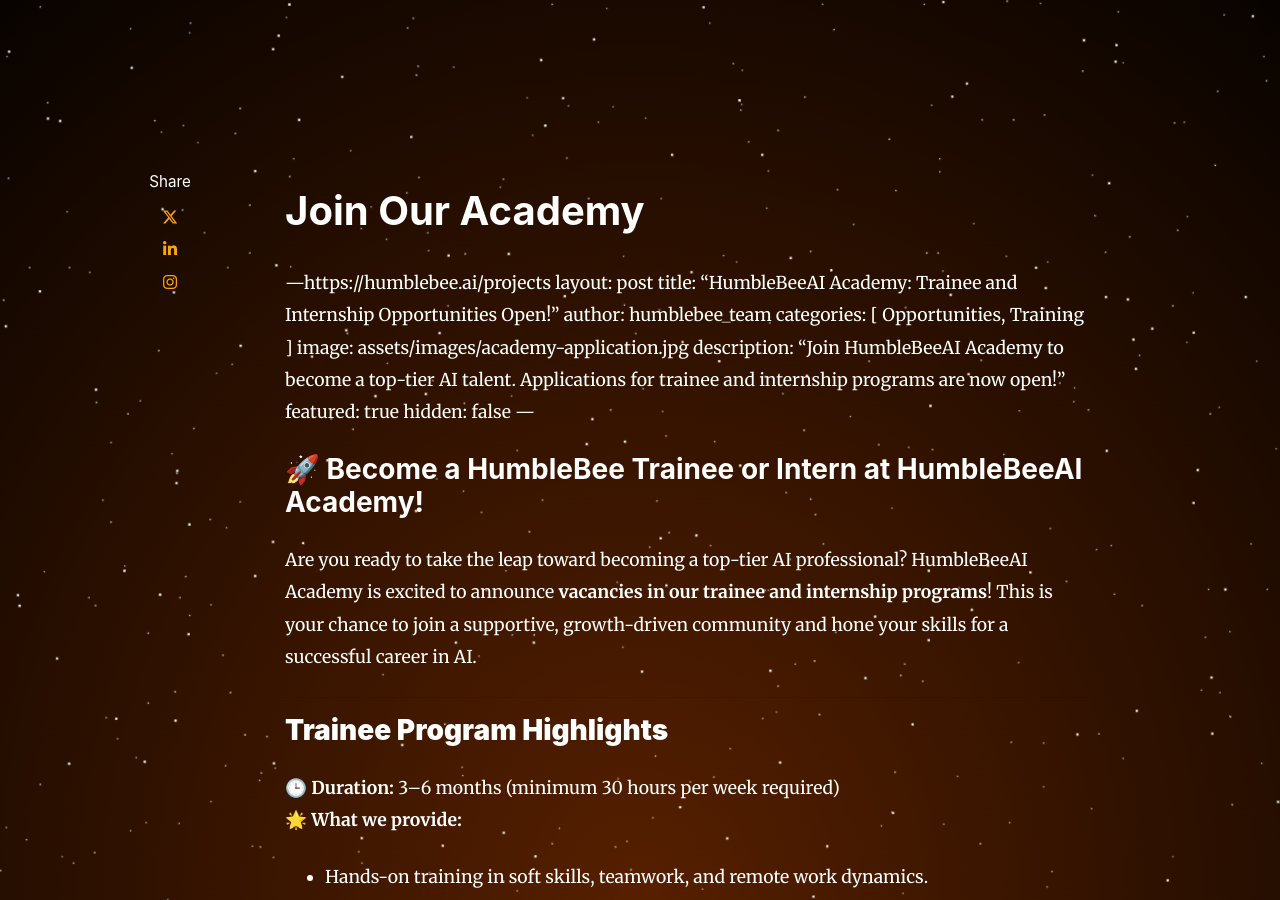
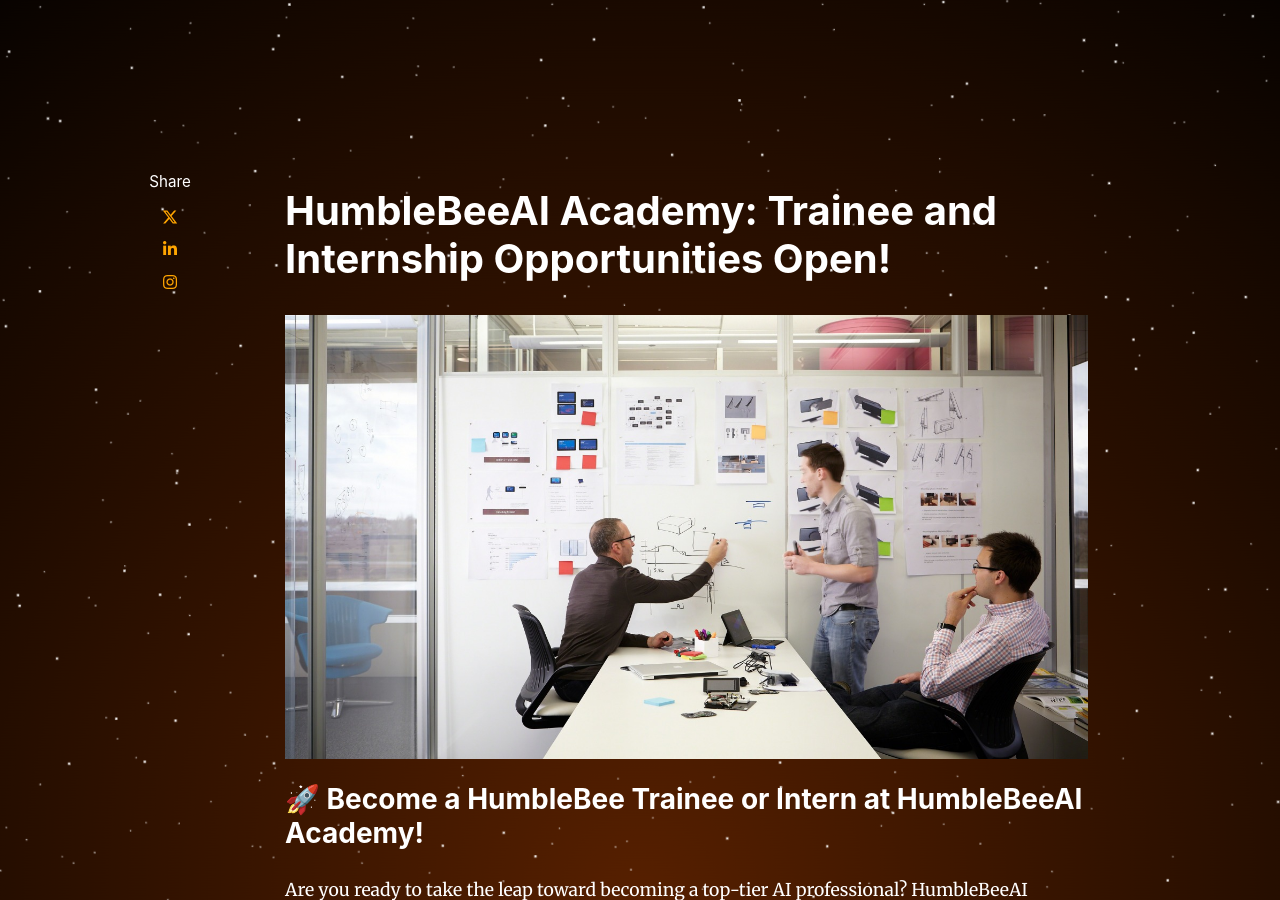
Before and after one commit to humblebeeintel/hbai-blog, a Jekyll site: the page built from _posts/2024-11-26-Join-Our-Academy.md, in a window 1280 px wide and 900 px high. Built offline with Jekyll 4.4.1, drawn with Linux system fonts in a browser that asks for light colours; nearby versions of some CDN libraries; our own code applies the rules of GitHub Pages for plain Markdown files; comment, search, counter and statistics services are not loaded; some of the changed text lies outside the part shown.

Commit message:
Update category layout and enhance post metadata for improved presentation

```diff
--- a/_layouts/categories.html
+++ b/_layouts/categories.html
@@ -7,7 +7,7 @@ permalink: "/categories.html"
 <div class="row listrecent">
 {% for category in site.categories %}
 <div class="section-title col-md-12 mt-4">
-<h2 id="{{ category[0] | replace: " ","-" }}">Category <span class="text-capitalize">{{ category[0] }}</span></h2>
+<h2 id="{{ category[0] | replace: " ","-" }}"><span class="text-capitalize">{{ category[0] }}</span></h2>
 </div>
 {% assign pages_list = category[1] %}
 {% for post in pages_list %}
--- a/_layouts/post.html
+++ b/_layouts/post.html
@@ -20,24 +20,6 @@ post_class: post-template
 
         <div class="col-md-9 flex-first flex-md-unordered">
             <div class="mainheading">
-
-                <!-- Author Box -->
-                {% if page.author %}
-                <div class="row post-top-meta">
-                    <div class="col-xs-12 col-md-3 col-lg-2 text-center text-md-left mb-4 mb-md-0 d-flex align-items-center justify-content-center">
-                        {% if author.avatar %}
-                        <img class="author-thumb" src="{{site.baseurl}}/{{ author.avatar }}" alt="{{ author.display_name }}">
-                        {% else %}
-                        <img class="author-thumb" src="https://www.gravatar.com/avatar/{{ author.gravatar }}?s=250&d=mm&r=x" alt="{{ author.display_name }}">
-                        {% endif %}
-                    </div>
-                    <div class="col-xs-12 col-md-9 col-lg-10 text-center text-md-left">
-                        <a target="_blank" class="link-dark" href="{{ author.web }}">{{ author.display_name }}</a>
-                        <span class="author-description">{{ author.description }}</span>
-                    </div>
-                </div>
-                {% endif %}
-
                 <!-- Post Title -->
                 <h1 class="posttitle">{{ page.title }}</h1>
 
--- a/_posts/2024-11-26-Join-Our-Academy.md
+++ b/_posts/2024-11-26-Join-Our-Academy.md
@@ -1,12 +1,9 @@
----https://humblebee.ai/projects
+---
 layout: post
 title: "HumbleBeeAI Academy: Trainee and Internship Opportunities Open!"
-author: humblebee_team
 categories: [ Opportunities, Training ]
 image: assets/images/academy-application.jpg
-description: "Join HumbleBeeAI Academy to become a top-tier AI talent. Applications for trainee and internship programs are now open!"
 featured: true
-hidden: false
 ---
 
 ### 🚀 Become a HumbleBee Trainee or Intern at HumbleBeeAI Academy!
```
Also changed, not shown: _posts/2024-11-12-book-a-call-with-us.md (+0 -3 lines), _posts/2024-11-26-Beef-Yield-Estimation.md (added, +62 -0 lines), assets/images/beef-yield-extension.jpg (added).
